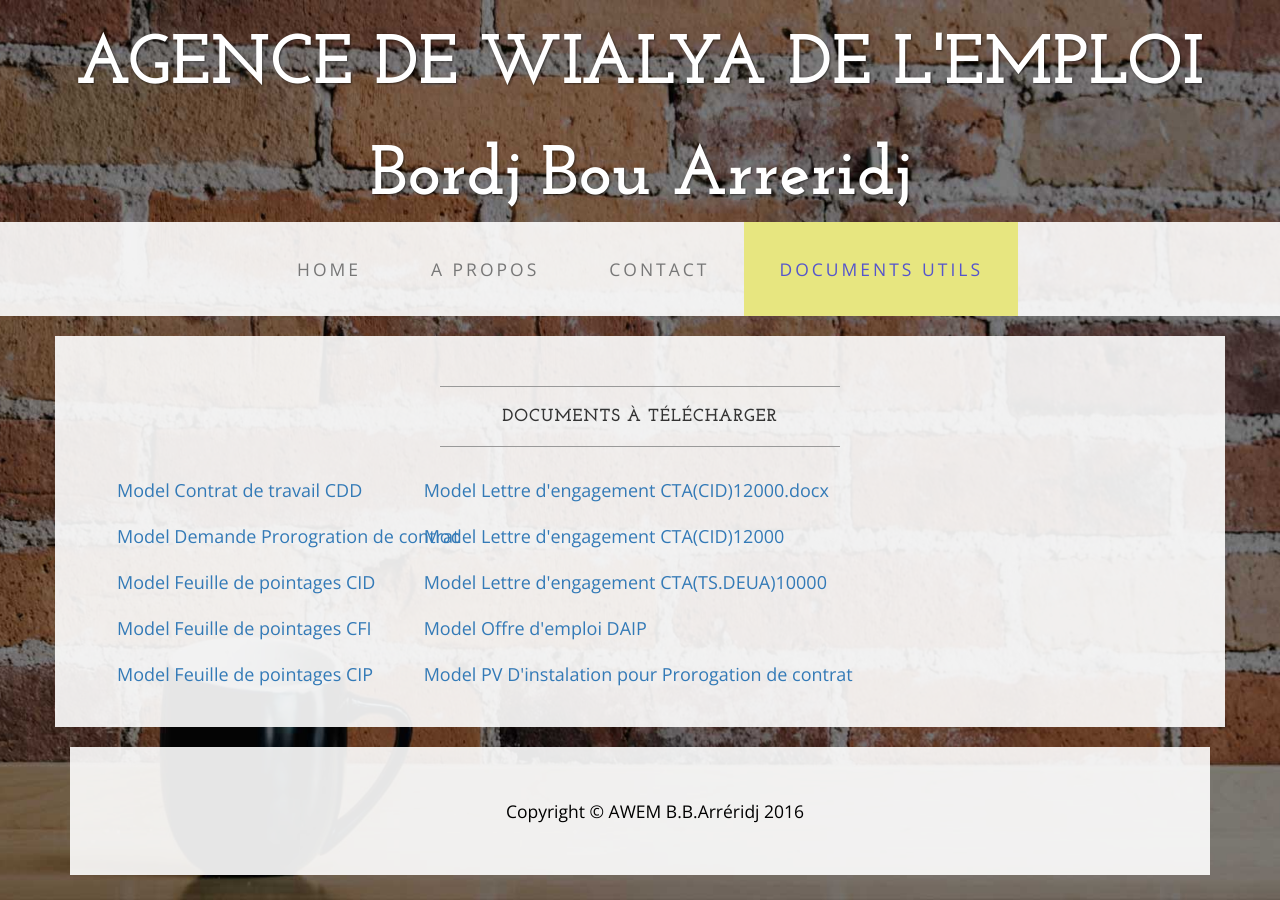
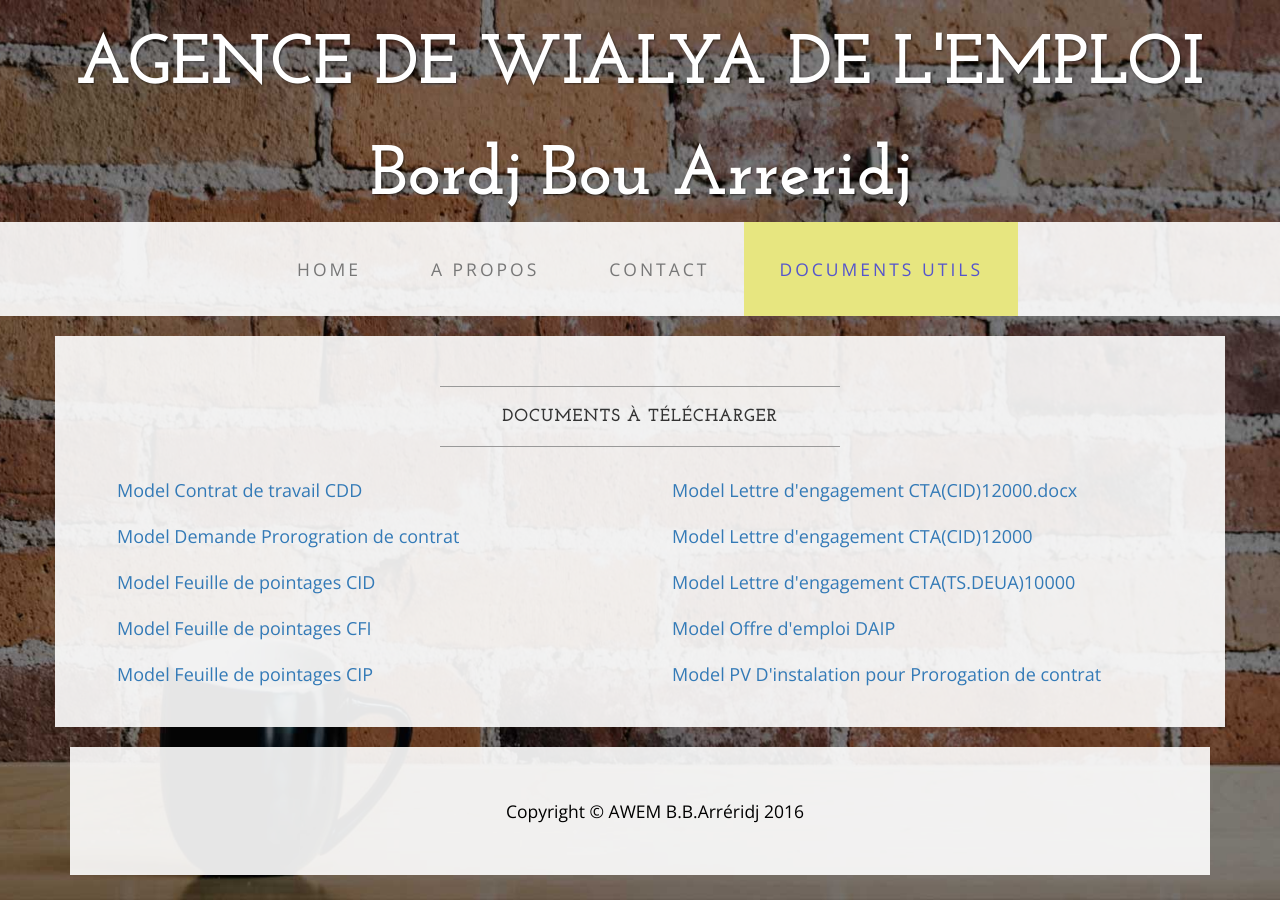
Before and after one commit to anembba/anem.bba.github.com, a Jekyll site: the page built from download/index.html, in a window 1280 px wide. Built offline with Jekyll 4.4.1, drawn with Linux system fonts in a browser that asks for light colours.

Commit message:
add document utils

```diff
--- a/download/index.html
+++ b/download/index.html
@@ -15,8 +15,8 @@
                 </h2>
                 <hr>
             </div>
-            <div class="col-md-10">
-                <div class="col-md-4">
+            <div class="col-md-12">
+                <div class="col-md-6">
                     <a href="/documents/Model_Contrat_de_travail_CDD.docx" class="btn btn-lg btn-outline" >
                     Model Contrat de travail CDD
                     </a>
@@ -34,7 +34,7 @@
                     </a>
 
                  </div>
-                <div class="col-md-4">
+                <div class="col-md-6">
                     <a href="/documents/Model_Lettre_engagement_CTA_8000.docx" class="btn btn-lg btn-outline" >
                     Model Lettre d'engagement CTA(CID)12000.docx
                     </a>
```
